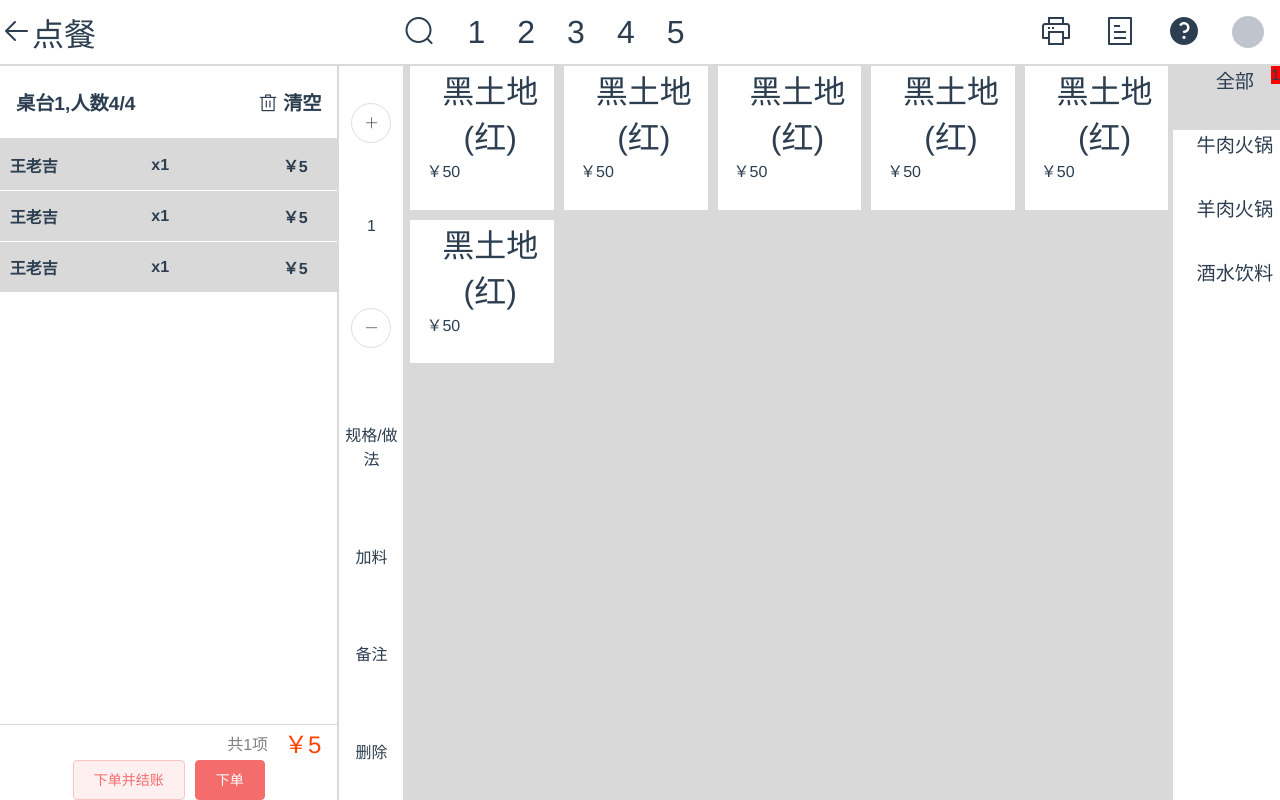
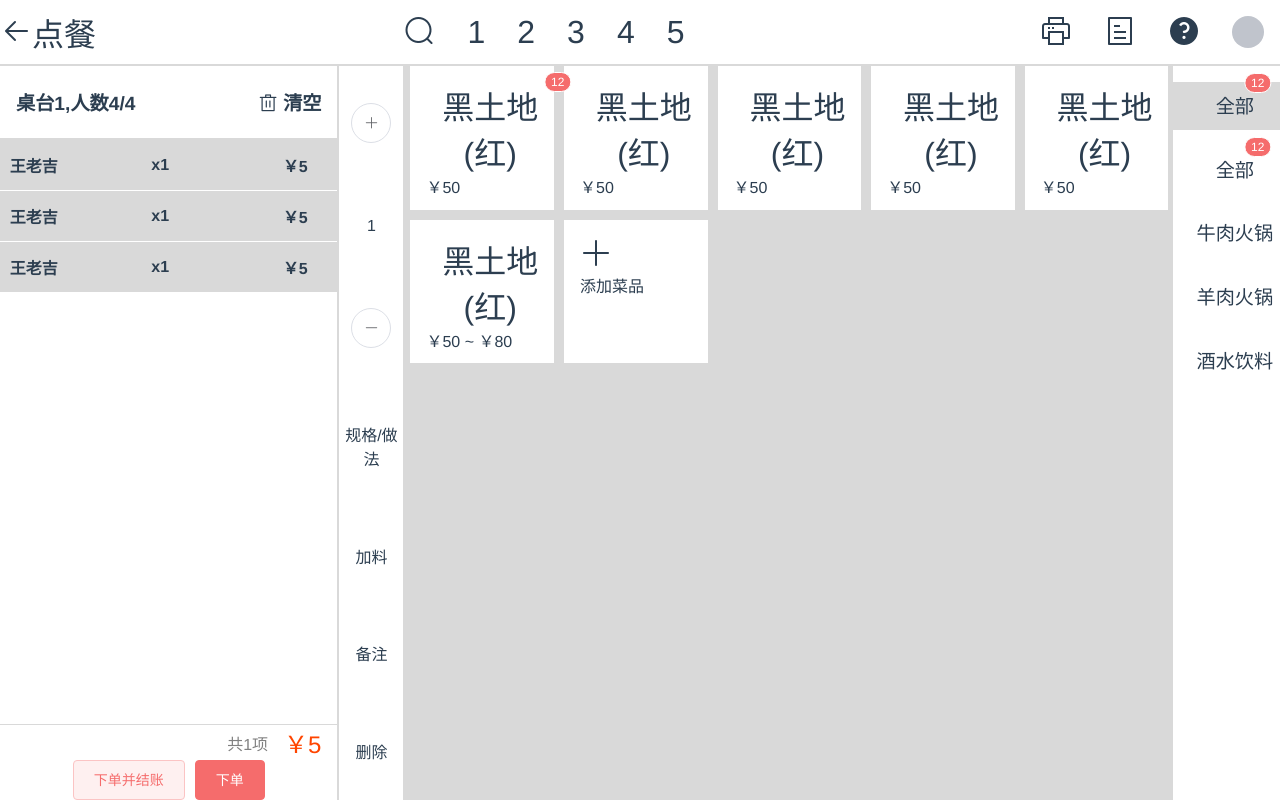
Before and after one commit to Human0722/restaurant-manager-system, a Vue app in the folder ui/: page /order in a window 1280 px wide. Built offline with nearby package versions, Linux system fonts and the light colour scheme.

Commit message:
[UI]: Finish of Order

```diff
--- a/ui/src/views/Order/MainComponent.vue
+++ b/ui/src/views/Order/MainComponent.vue
@@ -43,13 +43,15 @@
     <div class="slf-main-content">
       <div class="slf-main-content-item-container">
         <div class="slf-main-content-item">
-        <span>黑土地(红)</span>
-        <span>￥50</span>
-      </div>
+          <span>
+          <el-badge class="mark" :value="12">黑土地(红)
+          </el-badge>
+          </span>
+          <span>￥50</span>
+        </div>
         <div class="slf-main-content-item">
         <span>黑土地(红)</span>
         <span>￥50</span>
-        <span class="badge">1</span>
       </div>
         <div class="slf-main-content-item">
         <span>黑土地(红)</span>
@@ -65,15 +67,28 @@
         </div>
         <div class="slf-main-content-item">
           <span>黑土地(红)</span>
-          <span>￥50</span>
+          <span>￥50 ~ ￥80</span>
+        </div>
+        <div class="slf-main-content-item">
+          <span><i class="el-icon-plus"></i></span>
+          <span>添加菜品</span>
         </div>
       </div>
       <div class="slf-main-menu">
-      <span class="slf-main-menu-selected">全部</span>
-      <span>牛肉火锅</span>
-      <span>羊肉火锅</span>
-      <span>酒水饮料</span>
-    </div>
+        <span class="slf-main-menu-selected">
+        <el-badge class="mark" :value="12">
+          <span>全部</span>
+        </el-badge>
+        </span>
+        <span>
+        <el-badge class="mark" :value="12">
+          <span>全部</span>
+        </el-badge>
+        </span>
+        <span>牛肉火锅</span>
+        <span>羊肉火锅</span>
+        <span>酒水饮料</span>
+      </div>
     </div>
   </div>
 </template>
@@ -206,6 +221,7 @@ export default {
     border-left: 5px solid #d9d9d9;
     border-right: 5px solid #d9d9d9;
     border-bottom: 10px solid #d9d9d9;
+    padding-top: 1rem;
 
     display: flex;
     flex-direction: column;
@@ -230,9 +246,11 @@ export default {
     overflow: auto;
   }
   .slf-main-menu>span {
-    height: 4rem;
+    height: 3rem;
+    line-height: 3rem;
     font-size: 1.2rem;
     font-weight: 400;
+    margin-top: 1rem;
   }
   .slf-main-menu-selected {
     background-color: #d9d9d9;
```
